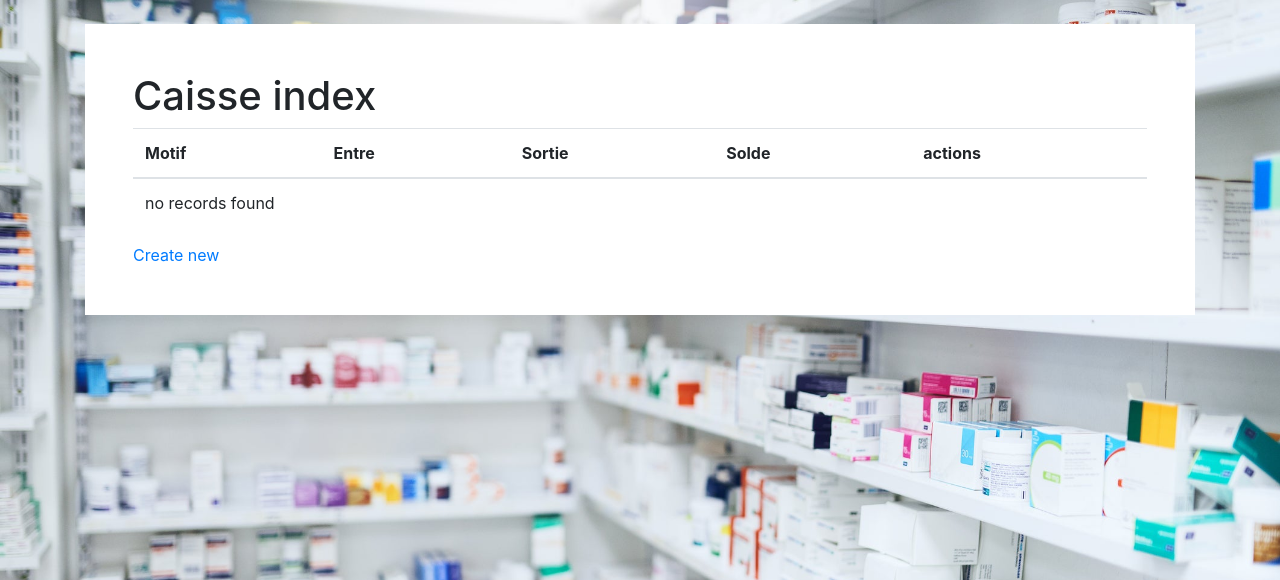
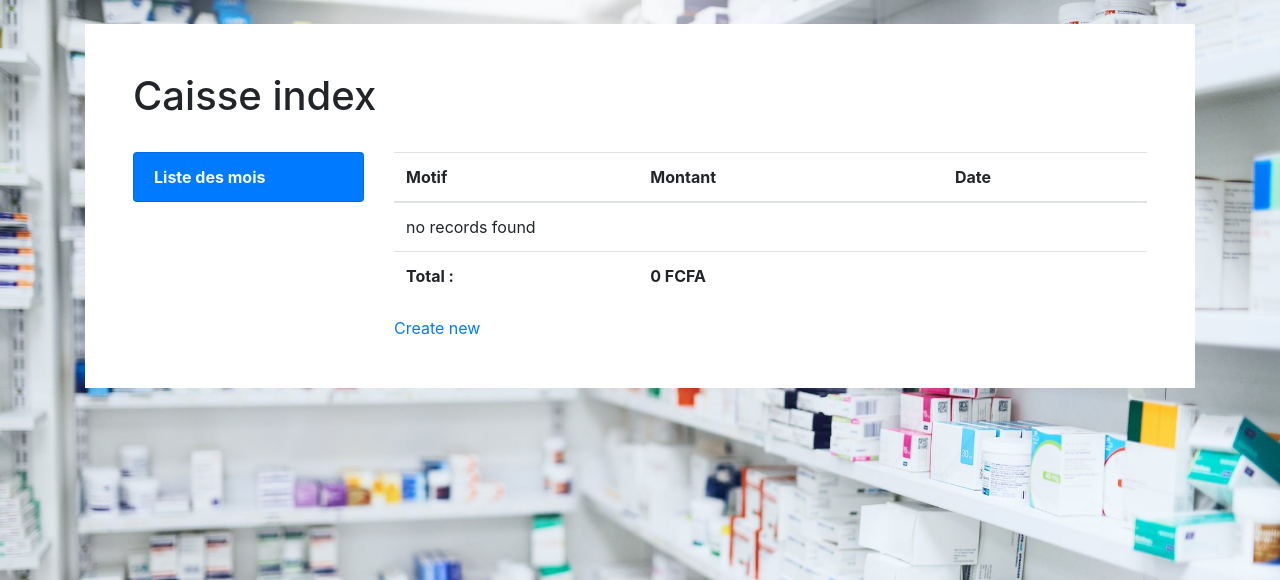
Before and after one commit to papamatrood/pharma, a Symfony app: template templates/caisse/index.html.twig in a window 1280 px wide. Shown: the part 59-639 px from the top of the page. Run offline with Twig, Linux system fonts and the light colour scheme; the template is opened without the code that fills it, so the values that code supplies are empty; some libraries are stand-ins or nearby versions.

Commit message:
J'ai commencé à faire des modifs sur la partie situation, mais c'est pas fini

```diff
--- a/templates/caisse/index.html.twig
+++ b/templates/caisse/index.html.twig
@@ -5,37 +5,50 @@
 {% block body %}
     <div class="containerBackground">
     <h1>Caisse index</h1>
-
+    <br/>
+    <div class="row">
+        <div class="col-md-3">
+            <ul class="list-group">
+                <li class="list-group-item bg-primary text-light font-weight-bold">Liste des mois</li>
+                {% for month in months %}
+                    <li class="list-group-item">
+                        <a href="{{ path('caisse_mois', {'mois' : month}) }}">
+                            <strong>{{ loop.index }}#</strong> - {{ month }}
+                        </a>
+                    </li>
+                {% endfor %}
+            </ul>
+        </div>
+        <div class="col-md-9">
     <table class="table">
         <thead>
             <tr>
                 <th>Motif</th>
-                <th>Entre</th>
-                <th>Sortie</th>
-                <th>Solde</th>
-                <th>actions</th>
+                <th>Montant</th>
+                <th>Date</th>
             </tr>
         </thead>
         <tbody>
-        {% for caisse in caisses %}
+        {% for caisse in approvisionnements.ligne %}
             <tr>
                 <td>{{ caisse.motif }}</td>
-                <td>{{ caisse.entre|number_format(0, '.', ' ') }}</td>
-                <td>{{ caisse.sortie|number_format(0, '.', ' ') }}</td>
-                <td>{{ caisse.solde|number_format(0, '.', ' ') }}</td>
-                <td>
-                    <a href="{{ path('caisse_show', {'id': caisse.id}) }}">show</a>
-                    <a href="{{ path('caisse_edit', {'id': caisse.id}) }}">edit</a>
-                </td>
+                <td>{{ caisse.montant|number_format(0, '.', ' ') }} FCFA</td>
+                <td>{{ caisse.date|date('Y-m-d') }}</td>
             </tr>
         {% else %}
             <tr>
                 <td colspan="6">no records found</td>
             </tr>
         {% endfor %}
+            <tr>
+                <td><strong>Total : </strong></td>
+                <td colspan="2"><strong>{{ approvisionnements.total|number_format(0, '.', ' ') }} FCFA</strong></td>
+            </tr>
         </tbody>
     </table>
 
     <a href="{{ path('caisse_approvisionnement') }}">Create new</a>
     </div>
+    </div>
+    </div>
 {% endblock %}
--- a/templates/layout/layout.html.twig
+++ b/templates/layout/layout.html.twig
@@ -117,7 +117,8 @@
                     <ul class="dropdown-menu">
                       <li><a class="dropdown-item" href="{{ path('caisse_approvisionnement') }}">Approsivionnement</a></li>
                       <li><a class="dropdown-item" href="{{ path('caisse_depense') }}">Dépense</a></li>
-                      <li><a class="dropdown-item" href="{{ path('caisse_pdf') }}">Situation</a></li>
+                      <li><a class="dropdown-item" href="{{ path('caisse_liste') }}">Situation</a></li>
+                      {# <li><a class="dropdown-item" href="{{ path('caisse_pdf') }}">Situation</a></li>#}
                     </ul>
                   </li>
                 </ul>
```
Also changed, not shown: src/Controller/CaisseController.php (+80 -4 lines), src/Repository/CaisseRepository.php (+12 -0 lines), src/Repository/VentesRepository.php (+11 -0 lines).
